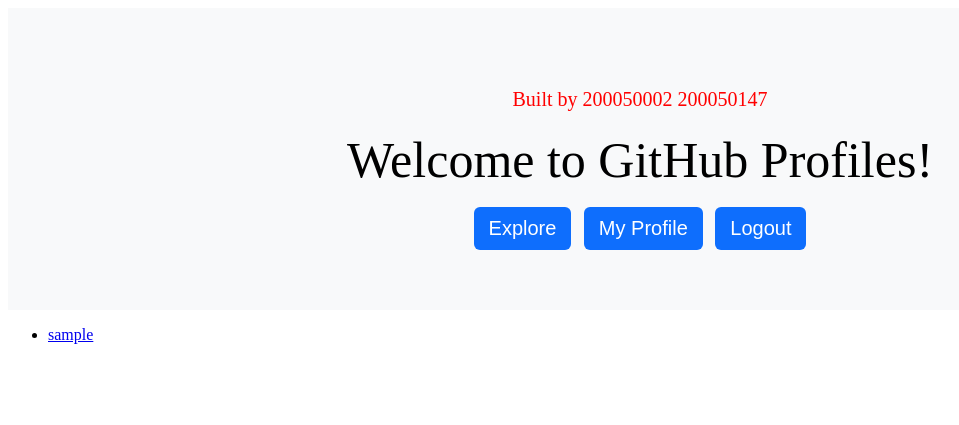
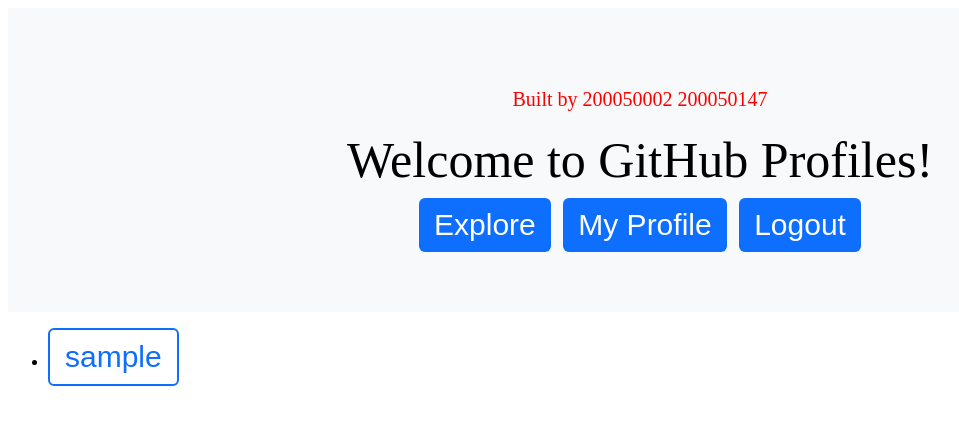
Before and after one commit to UtkarshRjn/cs251, a Django app: page /explore/ in a window 1280 px wide. Shown: the top 425 px of the page, without its empty margins (0-959 px from the left). Run offline with Django 3.2, Linux system fonts and the light colour scheme; a user stored in the database is signed in; tables that the repository leaves empty hold one stand-in row (values such as "Sample post").

Commit message:
Html done

```diff
--- a/outlab4/gitdb/loginapi/templates/base.html
+++ b/outlab4/gitdb/loginapi/templates/base.html
@@ -21,7 +21,7 @@
     text-align: center;
     text-decoration: none;
     display: inline-block;
-    font-size: 20px;
+    font-size: 30px;
     border-radius: 6px;
   }
   </style>
--- a/outlab4/gitdb/loginapi/templates/explore.html
+++ b/outlab4/gitdb/loginapi/templates/explore.html
@@ -6,7 +6,8 @@
 {% block content %}
     <ul>
         {% for profile in profiles %}
-            <li> <a href="/profile/{{ profile.user.id }}">{{ profile.user.username }} </a></li>
+            <li> <button style="font-size: 30px; background-color: white; color: #0E6EFD; border: 2px solid #0E6EFD;" onclick=location.href="/profile/{{ profile.user.id }}">{{ profile.user.username }} </button></li>
+            <br><br>
         {% endfor %}
     </ul>
 {% endblock %}
--- a/outlab4/gitdb/loginapi/templates/profile.html
+++ b/outlab4/gitdb/loginapi/templates/profile.html
@@ -9,8 +9,8 @@
     {{ this_user.profile.followers }} followers <br>
     Profile last updated: {{ this_user.profile.timing }}
 
-    {%if {{ user.username }} is {{ this_user.username }} %}
-        <a href="/profile/{{ user.id }}">Update Now</a>
+    {%if user.username == this_user.username %}
+        <a style="color: #0E6EFD" href="/profile/{{ user.id }}">(Update Now)</a>
     {% endif %}
 
     <br>
```
